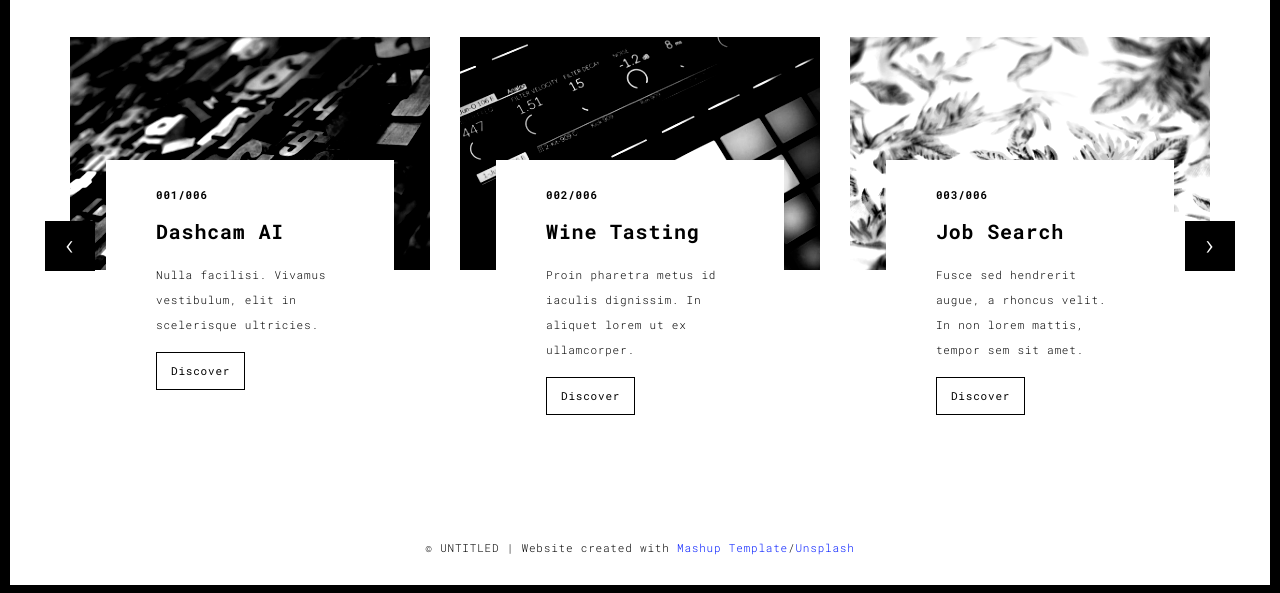
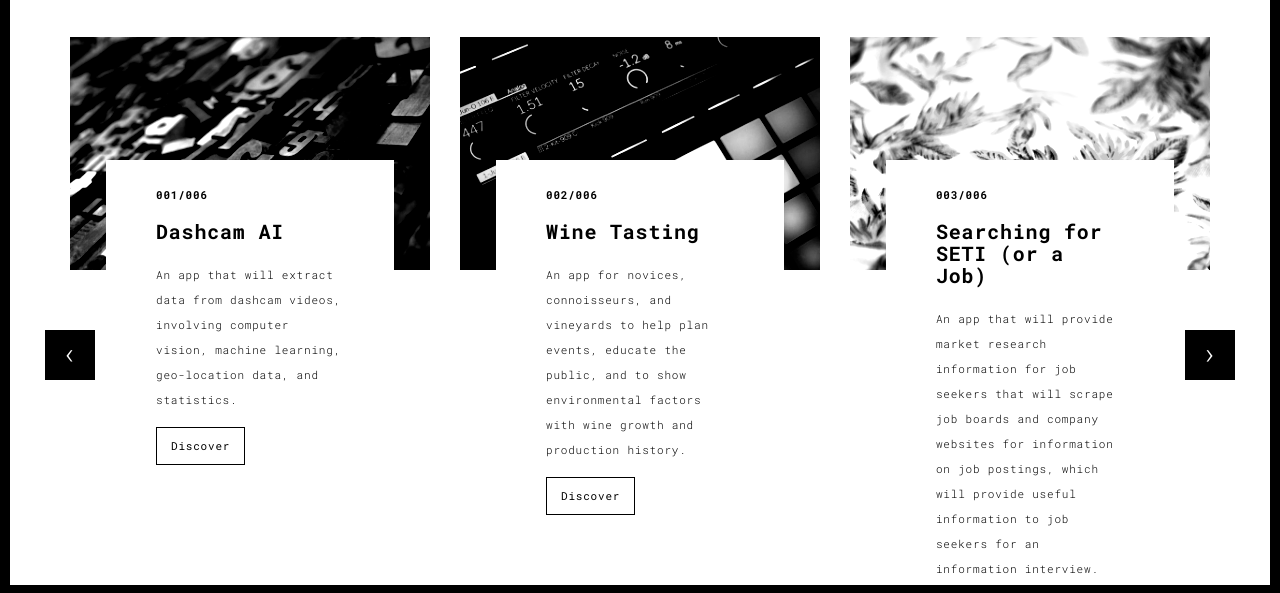
Before and after one commit to rohitcricket/andromeda-data-lab, a plain HTML site: page works.html in a window 1280 px wide. Shown: the part 205-798 px from the top of the page. Drawn offline with Linux system fonts and the light colour scheme.

Commit message:
added details to pages.

```diff
--- a/works.html
+++ b/works.html
@@ -76,7 +76,7 @@
                       <div class="card-container card-container-lg">
                         <h4>001/006</h4>
                         <h3>Dashcam AI</h3>
-                        <p>Nulla facilisi. Vivamus vestibulum, elit in scelerisque ultricies.</p>
+                        <p>An app that will extract data from dashcam videos, involving computer vision, machine learning, geo-location data, and statistics.</p>
                         <a href="./work.html" title="" class="btn btn-default">Discover</a>
                       </div>
                     </div>
@@ -87,7 +87,7 @@
                       <div class="card-container card-container-lg">
                         <h4>002/006</h4>
                         <h3>Wine Tasting</h3>
-                        <p>Proin pharetra metus id iaculis dignissim. In aliquet lorem ut ex ullamcorper.</p>
+                        <p>An app for novices, connoisseurs, and vineyards to help plan events, educate the public, and to show environmental factors with wine growth and production history.</p>
                         <a href="./work.html" title="" class="btn btn-default">Discover</a>
                       </div>
                     </div>
@@ -97,8 +97,8 @@
                       </a>
                       <div class="card-container card-container-lg">
                         <h4>003/006</h4>
-                        <h3>Job Search</h3>
-                        <p>Fusce sed hendrerit augue, a rhoncus velit. In non lorem mattis, tempor sem sit amet.</p>
+                        <h3>Searching for SETI (or a Job)</h3>
+                        <p>An app that will provide market research information for job seekers that will scrape job boards and company websites for information on job postings, which will provide useful information to job seekers for an information interview.</p>
                         <a href="./work.html" title="" class="btn btn-default">Discover</a>
                       </div>
                     </div>
```
Also changed, not shown: index.html (+2 -2 lines), assets/images/eclipse-2666378_1280.jpg (added), assets/images/success-2697951_1920.jpg (added), assets/images/wine-1761613_1920.jpg (added), 1 other file.
